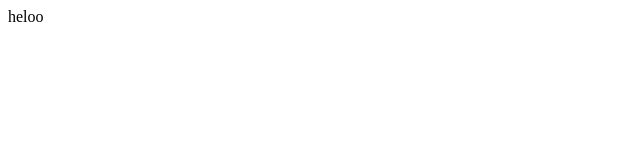
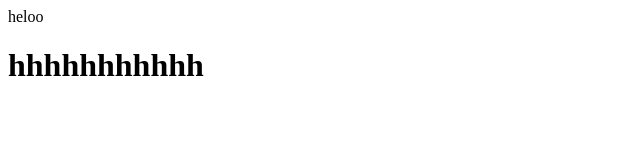
Before and after one commit to sehammakwaa/techcampus-two, a plain HTML site: page index.html in a window 1280 px wide. Shown: the whole page, without its empty margins (0-640 px from the left). Drawn offline with Linux system fonts and the light colour scheme.

Commit message:
index file

```diff
--- a/index.html
+++ b/index.html
@@ -5,6 +5,7 @@
 </head>
 <body>
        <p>heloo</p>
+	   <h1>hhhhhhhhhhh</h1>
 
 </body>
 </html>
```
